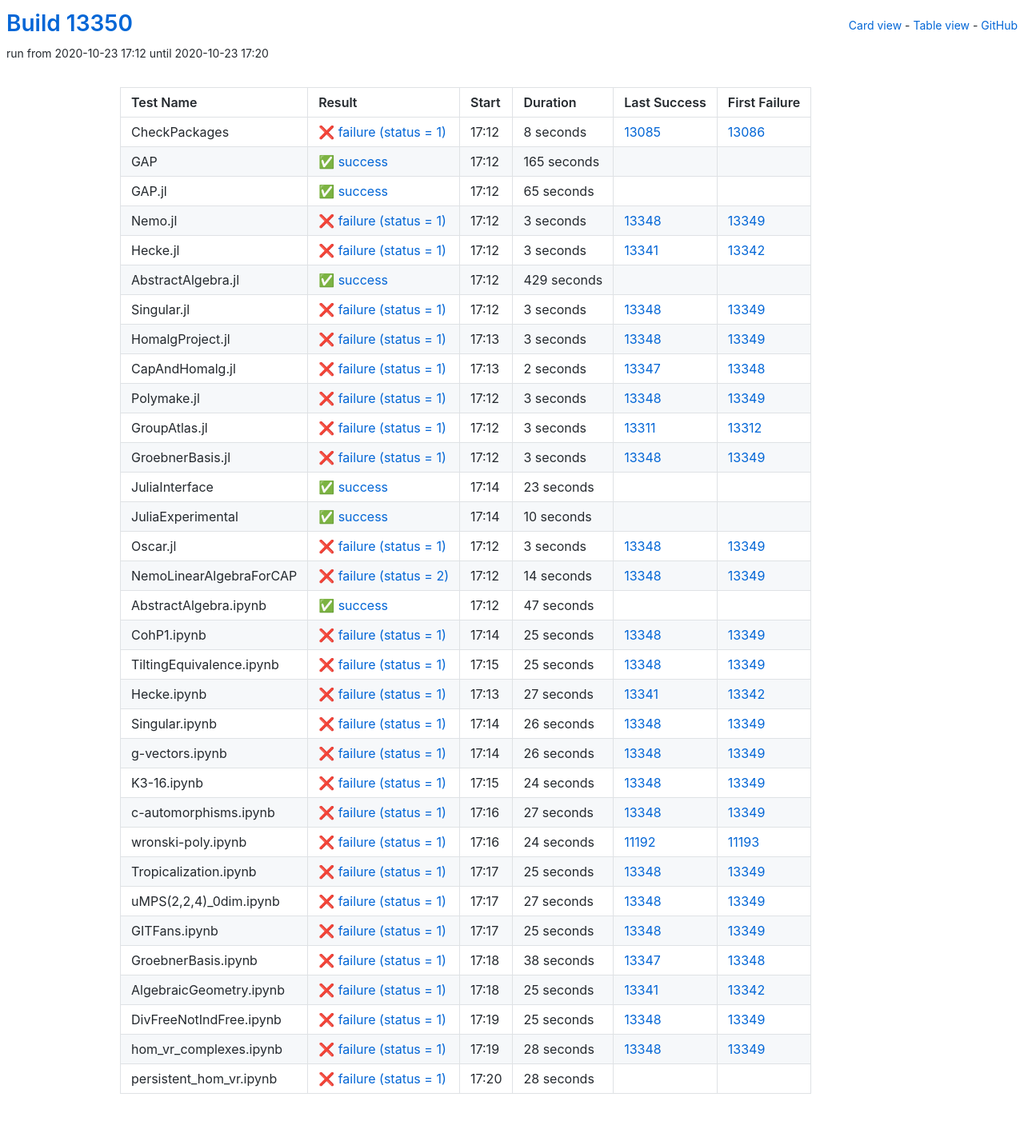
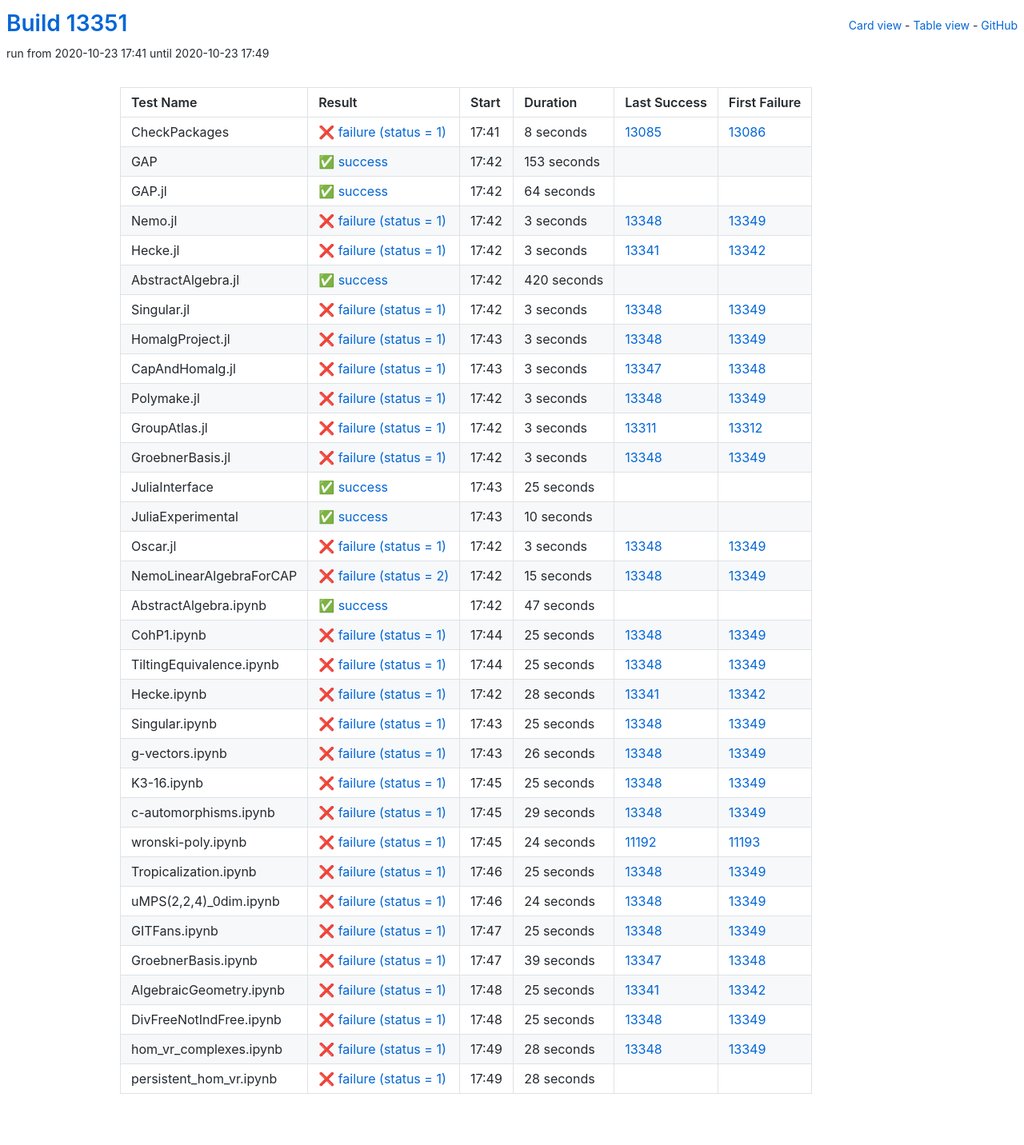
Before and after one commit to oscar-system/oscar-ci-status, a Jekyll site: the page built from table.html, in a window 1280 px wide. Shown: the whole page at 80% size. Built offline with Jekyll 4.4.1, drawn with Linux system fonts in a browser that asks for light colours.

Commit message:
Build #13351

```diff
--- a/_data/ci.yml
+++ b/_data/ci.yml
@@ -1,6 +1,6 @@
 ---
-build: 13350
-build_url: https://oscarci.mathematik.uni-kl.de/job/oscar/13350/
+build: 13351
+build_url: https://oscarci.mathematik.uni-kl.de/job/oscar/13351/
 job: oscar
 organization: oscar-system
 repo: oscar-ci-status
@@ -8,8 +8,8 @@
 tests:
 - name: CheckPackages
   id: checkpackages
-  log: https://oscarci.mathematik.uni-kl.de/job/oscar/13350/artifact/logs/build-13350/CheckPackages.log
-  start: 2020-10-23 17:12
+  log: https://oscarci.mathematik.uni-kl.de/job/oscar/13351/artifact/logs/build-13351/CheckPackages.log
+  start: 2020-10-23 17:41
   success: false
   exitcode: 1
   status: failure
@@ -20,32 +20,32 @@
   first_failure_url: https://oscarci.mathematik.uni-kl.de/job/oscar/13086/
 - name: GAP
   id: gap
-  log: https://oscarci.mathematik.uni-kl.de/job/oscar/13350/artifact/logs/build-13350/GAP.log
-  start: 2020-10-23 17:12
+  log: https://oscarci.mathematik.uni-kl.de/job/oscar/13351/artifact/logs/build-13351/GAP.log
+  start: 2020-10-23 17:42
   success: true
   exitcode: 0
   status: success
-  duration: 165
+  duration: 153
   last_success: false
   last_success_url:
   first_failure: false
   first_failure_url:
 - name: GAP.jl
   id: gap-jl
-  log: https://oscarci.mathematik.uni-kl.de/job/oscar/13350/artifact/logs/build-13350/GAP.jl.log
-  start: 2020-10-23 17:12
+  log: https://oscarci.mathematik.uni-kl.de/job/oscar/13351/artifact/logs/build-13351/GAP.jl.log
+  start: 2020-10-23 17:42
   success: true
   exitcode: 0
   status: success
-  duration: 65
+  duration: 64
   last_success: false
   last_success_url:
   first_failure: false
   first_failure_url:
 - name: Nemo.jl
   id: nemo-jl
-  log: https://oscarci.mathematik.uni-kl.de/job/oscar/13350/artifact/logs/build-13350/Nemo.jl.log
-  start: 2020-10-23 17:12
+  log: https://oscarci.mathematik.uni-kl.de/job/oscar/13351/artifact/logs/build-13351/Nemo.jl.log
+  start: 2020-10-23 17:42
   success: false
   exitcode: 1
   status: failure
@@ -56,8 +56,8 @@
   first_failure_url: https://oscarci.mathematik.uni-kl.de/job/oscar/13349/
 - name: Hecke.jl
   id: hecke-jl
-  log: https://oscarci.mathematik.uni-kl.de/job/oscar/13350/artifact/logs/build-13350/Hecke.jl.log
-  start: 2020-10-23 17:12
+  log: https://oscarci.mathematik.uni-kl.de/job/oscar/13351/artifact/logs/build-13351/Hecke.jl.log
+  start: 2020-10-23 17:42
   success: false
   exitcode: 1
   status: failure
@@ -68,20 +68,20 @@
   first_failure_url: https://oscarci.mathematik.uni-kl.de/job/oscar/13342/
 - name: AbstractAlgebra.jl
   id: abstractalgebra-jl
-  log: https://oscarci.mathematik.uni-kl.de/job/oscar/13350/artifact/logs/build-13350/AbstractAlgebra.jl.log
-  start: 2020-10-23 17:12
+  log: https://oscarci.mathematik.uni-kl.de/job/oscar/13351/artifact/logs/build-13351/AbstractAlgebra.jl.log
+  start: 2020-10-23 17:42
   success: true
   exitcode: 0
   status: success
-  duration: 429
+  duration: 420
   last_success: false
   last_success_url:
   first_failure: false
   first_failure_url:
 - name: Singular.jl
   id: singular-jl
-  log: https://oscarci.mathematik.uni-kl.de/job/oscar/13350/artifact/logs/build-13350/Singular.jl.log
-  start: 2020-10-23 17:12
+  log: https://oscarci.mathematik.uni-kl.de/job/oscar/13351/artifact/logs/build-13351/Singular.jl.log
+  start: 2020-10-23 17:42
   success: false
   exitcode: 1
   status: failure
@@ -92,8 +92,8 @@
   first_failure_url: https://oscarci.mathematik.uni-kl.de/job/oscar/13349/
 - name: HomalgProject.jl
   id: homalgproject-jl
-  log: https://oscarci.mathematik.uni-kl.de/job/oscar/13350/artifact/logs/build-13350/HomalgProject.jl.log
-  start: 2020-10-23 17:13
+  log: https://oscarci.mathematik.uni-kl.de/job/oscar/13351/artifact/logs/build-13351/HomalgProject.jl.log
+  start: 2020-10-23 17:43
   success: false
   exitcode: 1
   status: failure
@@ -104,20 +104,20 @@
   first_failure_url: https://oscarci.mathematik.uni-kl.de/job/oscar/13349/
 - name: CapAndHomalg.jl
   id: capandhomalg-jl
-  log: https://oscarci.mathematik.uni-kl.de/job/oscar/13350/artifact/logs/build-13350/CapAndHomalg.jl.log
-  start: 2020-10-23 17:13
+  log: https://oscarci.mathematik.uni-kl.de/job/oscar/13351/artifact/logs/build-13351/CapAndHomalg.jl.log
+  start: 2020-10-23 17:43
   success: false
   exitcode: 1
   status: failure
-  duration: 2
+  duration: 3
   last_success: 13347
   last_success_url: https://oscarci.mathematik.uni-kl.de/job/oscar/13347/
   first_failure: 13348
   first_failure_url: https://oscarci.mathematik.uni-kl.de/job/oscar/13348/
 - name: Polymake.jl
   id: polymake-jl
-  log: https://oscarci.mathematik.uni-kl.de/job/oscar/13350/artifact/logs/build-13350/Polymake.jl.log
-  start: 2020-10-23 17:12
+  log: https://oscarci.mathematik.uni-kl.de/job/oscar/13351/artifact/logs/build-13351/Polymake.jl.log
+  start: 2020-10-23 17:42
   success: false
   exitcode: 1
   status: failure
@@ -128,8 +128,8 @@
   first_failure_url: https://oscarci.mathematik.uni-kl.de/job/oscar/13349/
 - name: GroupAtlas.jl
   id: groupatlas-jl
-  log: https://oscarci.mathematik.uni-kl.de/job/oscar/13350/artifact/logs/build-13350/GroupAtlas.jl.log
-  start: 2020-10-23 17:12
+  log: https://oscarci.mathematik.uni-kl.de/job/oscar/13351/artifact/logs/build-13351/GroupAtlas.jl.log
+  start: 2020-10-23 17:42
   success: false
   exitcode: 1
   status: failure
@@ -140,8 +140,8 @@
   first_failure_url: https://oscarci.mathematik.uni-kl.de/job/oscar/13312/
 - name: GroebnerBasis.jl
   id: groebnerbasis-jl
-  log: https://oscarci.mathematik.uni-kl.de/job/oscar/13350/artifact/logs/build-13350/GroebnerBasis.jl.log
-  start: 2020-10-23 17:12
+  log: https://oscarci.mathematik.uni-kl.de/job/oscar/13351/artifact/logs/build-13351/GroebnerBasis.jl.log
+  start: 2020-10-23 17:42
   success: false
   exitcode: 1
   status: failure
@@ -152,20 +152,20 @@
   first_failure_url: https://oscarci.mathematik.uni-kl.de/job/oscar/13349/
 - name: JuliaInterface
   id: juliainterface
-  log: https://oscarci.mathematik.uni-kl.de/job/oscar/13350/artifact/logs/build-13350/JuliaInterface.log
-  start: 2020-10-23 17:14
+  log: https://oscarci.mathematik.uni-kl.de/job/oscar/13351/artifact/logs/build-13351/JuliaInterface.log
+  start: 2020-10-23 17:43
   success: true
   exitcode: 0
   status: success
-  duration: 23
+  duration: 25
   last_success: false
   last_success_url:
   first_failure: false
   first_failure_url:
 - name: JuliaExperimental
   id: juliaexperimental
-  log: https://oscarci.mathematik.uni-kl.de/job/oscar/13350/artifact/logs/build-13350/JuliaExperimental.log
-  start: 2020-10-23 17:14
+  log: https://oscarci.mathematik.uni-kl.de/job/oscar/13351/artifact/logs/build-13351/JuliaExperimental.log
+  start: 2020-10-23 17:43
   success: true
   exitcode: 0
   status: success
@@ -176,8 +176,8 @@
   first_failure_url:
 - name: Oscar.jl
   id: oscar-jl
-  log: https://oscarci.mathematik.uni-kl.de/job/oscar/13350/artifact/logs/build-13350/Oscar.jl.log
-  start: 2020-10-23 17:12
+  log: https://oscarci.mathematik.uni-kl.de/job/oscar/13351/artifact/logs/build-13351/Oscar.jl.log
+  start: 2020-10-23 17:42
   success: false
   exitcode: 1
   status: failure
@@ -188,20 +188,20 @@
   first_failure_url: https://oscarci.mathematik.uni-kl.de/job/oscar/13349/
 - name: NemoLinearAlgebraForCAP
   id: nemolinearalgebraforcap
-  log: https://oscarci.mathematik.uni-kl.de/job/oscar/13350/artifact/logs/build-13350/NemoLinearAlgebraForCAP.log
-  start: 2020-10-23 17:12
+  log: https://oscarci.mathematik.uni-kl.de/job/oscar/13351/artifact/logs/build-13351/NemoLinearAlgebraForCAP.log
+  start: 2020-10-23 17:42
   success: false
   exitcode: 2
   status: failure
-  duration: 14
+  duration: 15
   last_success: 13348
   last_success_url: https://oscarci.mathematik.uni-kl.de/job/oscar/13348/
   first_failure: 13349
   first_failure_url: https://oscarci.mathematik.uni-kl.de/job/oscar/13349/
 - name: AbstractAlgebra.ipynb
   id: abstractalgebra-ipynb
-  log: https://oscarci.mathematik.uni-kl.de/job/oscar/13350/artifact/logs/build-13350/AbstractAlgebra.ipynb.log
-  start: 2020-10-23 17:12
+  log: https://oscarci.mathematik.uni-kl.de/job/oscar/13351/artifact/logs/build-13351/AbstractAlgebra.ipynb.log
+  start: 2020-10-23 17:42
   success: true
   exitcode: 0
   status: success
@@ -212,8 +212,8 @@
   first_failure_url:
 - name: CohP1.ipynb
   id: cohp1-ipynb
-  log: https://oscarci.mathematik.uni-kl.de/job/oscar/13350/artifact/logs/build-13350/CohP1.ipynb.log
-  start: 2020-10-23 17:14
+  log: https://oscarci.mathematik.uni-kl.de/job/oscar/13351/artifact/logs/build-13351/CohP1.ipynb.log
+  start: 2020-10-23 17:44
   success: false
   exitcode: 1
   status: failure
@@ -224,8 +224,8 @@
   first_failure_url: https://oscarci.mathematik.uni-kl.de/job/oscar/13349/
 - name: TiltingEquivalence.ipynb
   id: tiltingequivalence-ipynb
-  log: https://oscarci.mathematik.uni-kl.de/job/oscar/13350/artifact/logs/build-13350/TiltingEquivalence.ipynb.log
-  start: 2020-10-23 17:15
+  log: https://oscarci.mathematik.uni-kl.de/job/oscar/13351/artifact/logs/build-13351/TiltingEquivalence.ipynb.log
+  start: 2020-10-23 17:44
   success: false
   exitcode: 1
   status: failure
@@ -236,32 +236,32 @@
   first_failure_url: https://oscarci.mathematik.uni-kl.de/job/oscar/13349/
 - name: Hecke.ipynb
   id: hecke-ipynb
-  log: https://oscarci.mathematik.uni-kl.de/job/oscar/13350/artifact/logs/build-13350/Hecke.ipynb.log
-  start: 2020-10-23 17:13
+  log: https://oscarci.mathematik.uni-kl.de/job/oscar/13351/artifact/logs/build-13351/Hecke.ipynb.log
+  start: 2020-10-23 17:42
   success: false
   exitcode: 1
   status: failure
-  duration: 27
+  duration: 28
   last_success: 13341
   last_success_url: https://oscarci.mathematik.uni-kl.de/job/oscar/13341/
   first_failure: 13342
   first_failure_url: https://oscarci.mathematik.uni-kl.de/job/oscar/13342/
 - name: Singular.ipynb
   id: singular-ipynb
-  log: https://oscarci.mathematik.uni-kl.de/job/oscar/13350/artifact/logs/build-13350/Singular.ipynb.log
-  start: 2020-10-23 17:14
+  log: https://oscarci.mathematik.uni-kl.de/job/oscar/13351/artifact/logs/build-13351/Singular.ipynb.log
+  start: 2020-10-23 17:43
   success: false
   exitcode: 1
   status: failure
-  duration: 26
+  duration: 25
   last_success: 13348
   last_success_url: https://oscarci.mathematik.uni-kl.de/job/oscar/13348/
   first_failure: 13349
   first_failure_url: https://oscarci.mathematik.uni-kl.de/job/oscar/13349/
 - name: g-vectors.ipynb
   id: g-vectors-ipynb
-  log: https://oscarci.mathematik.uni-kl.de/job/oscar/13350/artifact/logs/build-13350/g-vectors.ipynb.log
-  start: 2020-10-23 17:14
+  log: https://oscarci.mathematik.uni-kl.de/job/oscar/13351/artifact/logs/build-13351/g-vectors.ipynb.log
+  start: 2020-10-23 17:43
   success: false
   exitcode: 1
   status: failure
@@ -272,32 +272,32 @@
   first_failure_url: https://oscarci.mathematik.uni-kl.de/job/oscar/13349/
 - name: K3-16.ipynb
   id: k3-16-ipynb
-  log: https://oscarci.mathematik.uni-kl.de/job/oscar/13350/artifact/logs/build-13350/K3-16.ipynb.log
-  start: 2020-10-23 17:15
+  log: https://oscarci.mathematik.uni-kl.de/job/oscar/13351/artifact/logs/build-13351/K3-16.ipynb.log
+  start: 2020-10-23 17:45
   success: false
   exitcode: 1
   status: failure
-  duration: 24
+  duration: 25
   last_success: 13348
   last_success_url: https://oscarci.mathematik.uni-kl.de/job/oscar/13348/
   first_failure: 13349
   first_failure_url: https://oscarci.mathematik.uni-kl.de/job/oscar/13349/
 - name: c-automorphisms.ipynb
   id: c-automorphisms-ipynb
-  log: https://oscarci.mathematik.uni-kl.de/job/oscar/13350/artifact/logs/build-13350/c-automorphisms.ipynb.log
-  start: 2020-10-23 17:16
+  log: https://oscarci.mathematik.uni-kl.de/job/oscar/13351/artifact/logs/build-13351/c-automorphisms.ipynb.log
+  start: 2020-10-23 17:45
   success: false
   exitcode: 1
   status: failure
-  duration: 27
+  duration: 29
   last_success: 13348
   last_success_url: https://oscarci.mathematik.uni-kl.de/job/oscar/13348/
   first_failure: 13349
   first_failure_url: https://oscarci.mathematik.uni-kl.de/job/oscar/13349/
 - name: wronski-poly.ipynb
   id: wronski-poly-ipynb
-  log: https://oscarci.mathematik.uni-kl.de/job/oscar/13350/artifact/logs/build-13350/wronski-poly.ipynb.log
-  start: 2020-10-23 17:16
+  log: https://oscarci.mathematik.uni-kl.de/job/oscar/13351/artifact/logs/build-13351/wronski-poly.ipynb.log
+  start: 2020-10-23 17:45
   success: false
   exitcode: 1
   status: failure
@@ -308,8 +308,8 @@
   first_failure_url: https://oscarci.mathematik.uni-kl.de/job/oscar/11193/
 - name: Tropicalization.ipynb
   id: tropicalization-ipynb
-  log: https://oscarci.mathematik.uni-kl.de/job/oscar/13350/artifact/logs/build-13350/Tropicalization.ipynb.log
-  start: 2020-10-23 17:17
+  log: https://oscarci.mathematik.uni-kl.de/job/oscar/13351/artifact/logs/build-13351/Tropicalization.ipynb.log
+  start: 2020-10-23 17:46
   success: false
   exitcode: 1
   status: failure
@@ -320,20 +320,20 @@
   first_failure_url: https://oscarci.mathematik.uni-kl.de/job/oscar/13349/
 - name: uMPS(2,2,4)_0dim.ipynb
   id: umps-2-2-4-0dim-ipynb
-  log: https://oscarci.mathematik.uni-kl.de/job/oscar/13350/artifact/logs/build-13350/uMPS-2-2-4-_0dim.ipynb.log
-  start: 2020-10-23 17:17
+  log: https://oscarci.mathematik.uni-kl.de/job/oscar/13351/artifact/logs/build-13351/uMPS-2-2-4-_0dim.ipynb.log
+  start: 2020-10-23 17:46
   success: false
   exitcode: 1
   status: failure
-  duration: 27
+  duration: 24
   last_success: 13348
   last_success_url: https://oscarci.mathematik.uni-kl.de/job/oscar/13348/
   first_failure: 13349
   first_failure_url: https://oscarci.mathematik.uni-kl.de/job/oscar/13349/
 - name: GITFans.ipynb
   id: gitfans-ipynb
-  log: https://oscarci.mathematik.uni-kl.de/job/oscar/13350/artifact/logs/build-13350/GITFans.ipynb.log
-  start: 2020-10-23 17:17
+  log: https://oscarci.mathematik.uni-kl.de/job/oscar/13351/artifact/logs/build-13351/GITFans.ipynb.log
+  start: 2020-10-23 17:47
   success: false
   exitcode: 1
   status: failure
@@ -344,20 +344,20 @@
   first_failure_url: https://oscarci.mathematik.uni-kl.de/job/oscar/13349/
 - name: GroebnerBasis.ipynb
   id: groebnerbasis-ipynb
-  log: https://oscarci.mathematik.uni-kl.de/job/oscar/13350/artifact/logs/build-13350/GroebnerBasis.ipynb.log
-  start: 2020-10-23 17:18
+  log: https://oscarci.mathematik.uni-kl.de/job/oscar/13351/artifact/logs/build-13351/GroebnerBasis.ipynb.log
+  start: 2020-10-23 17:47
   success: false
   exitcode: 1
   status: failure
-  duration: 38
+  duration: 39
   last_success: 13347
   last_success_url: https://oscarci.mathematik.uni-kl.de/job/oscar/13347/
   first_failure: 13348
   first_failure_url: https://oscarci.mathematik.uni-kl.de/job/oscar/13348/
 - name: AlgebraicGeometry.ipynb
   id: algebraicgeometry-ipynb
-  log: https://oscarci.mathematik.uni-kl.de/job/oscar/13350/artifact/logs/build-13350/AlgebraicGeometry.ipynb.log
-  start: 2020-10-23 17:18
+  log: https://oscarci.mathematik.uni-kl.de/job/oscar/13351/artifact/logs/build-13351/AlgebraicGeometry.ipynb.log
+  start: 2020-10-23 17:48
   success: false
   exitcode: 1
   status: failure
@@ -368,8 +368,8 @@
   first_failure_url: https://oscarci.mathematik.uni-kl.de/job/oscar/13342/
 - name: DivFreeNotIndFree.ipynb
   id: divfreenotindfree-ipynb
-  log: https://oscarci.mathematik.uni-kl.de/job/oscar/13350/artifact/logs/build-13350/DivFreeNotIndFree.ipynb.log
-  start: 2020-10-23 17:19
+  log: https://oscarci.mathematik.uni-kl.de/job/oscar/13351/artifact/logs/build-13351/DivFreeNotIndFree.ipynb.log
+  start: 2020-10-23 17:48
   success: false
   exitcode: 1
   status: failure
@@ -380,8 +380,8 @@
   first_failure_url: https://oscarci.mathematik.uni-kl.de/job/oscar/13349/
 - name: hom_vr_complexes.ipynb
   id: hom-vr-complexes-ipynb
-  log: https://oscarci.mathematik.uni-kl.de/job/oscar/13350/artifact/logs/build-13350/hom_vr_complexes.ipynb.log
-  start: 2020-10-23 17:19
+  log: https://oscarci.mathematik.uni-kl.de/job/oscar/13351/artifact/logs/build-13351/hom_vr_complexes.ipynb.log
+  start: 2020-10-23 17:49
   success: false
   exitcode: 1
   status: failure
@@ -392,8 +392,8 @@
   first_failure_url: https://oscarci.mathematik.uni-kl.de/job/oscar/13349/
 - name: persistent_hom_vr.ipynb
   id: persistent-hom-vr-ipynb
-  log: https://oscarci.mathematik.uni-kl.de/job/oscar/13350/artifact/logs/build-13350/persistent_hom_vr.ipynb.log
-  start: 2020-10-23 17:20
+  log: https://oscarci.mathematik.uni-kl.de/job/oscar/13351/artifact/logs/build-13351/persistent_hom_vr.ipynb.log
+  start: 2020-10-23 17:49
   success: false
   exitcode: 1
   status: failure
```
Also changed, not shown: README.md.
